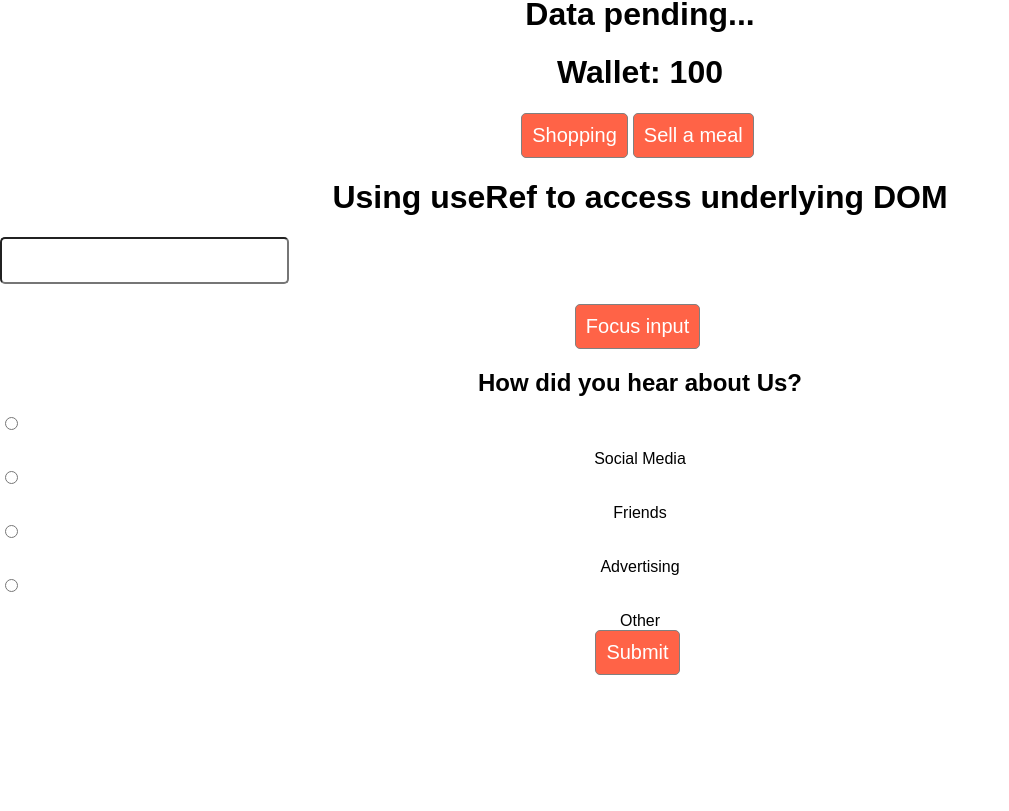
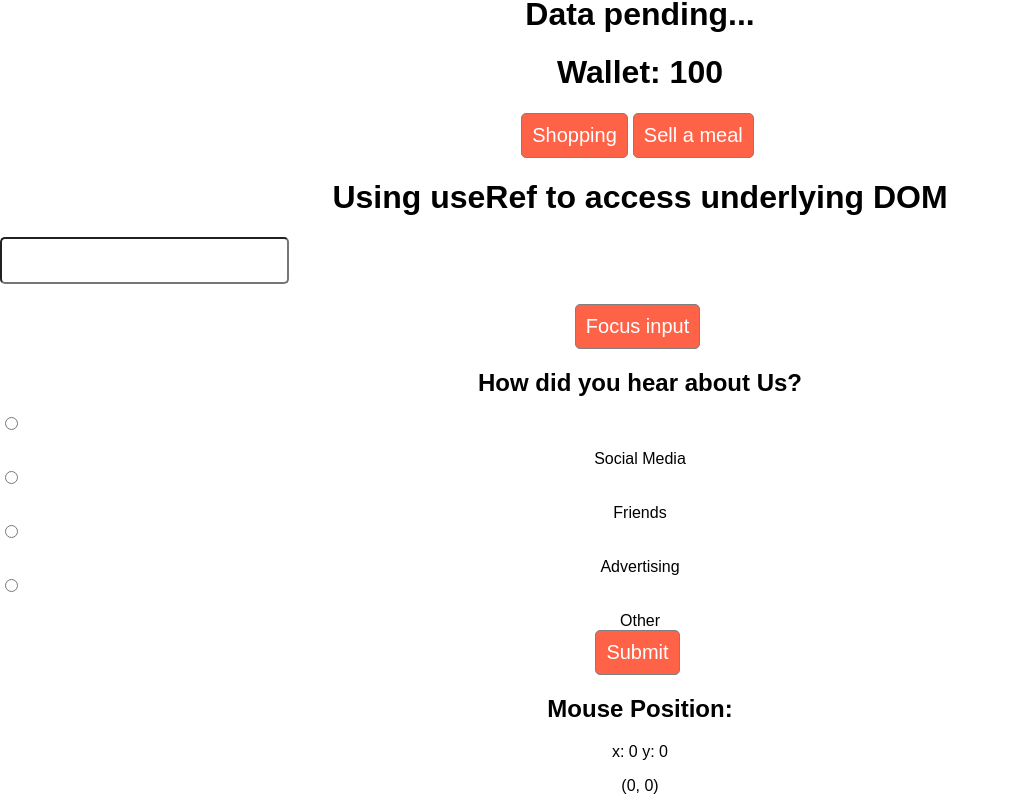
Before and after one commit to royMatar/React-Components, a React (Create React App) app: page / in a window 1280 px wide. Shown: the part 1915-2726 px from the top of the page, without its empty margins (0-1009 px from the left). Before the commit the page ends 2590 px from the top, so only its background shows below. Built offline with nearby package versions, Linux system fonts and the light colour scheme; no server answers.

Commit message:
Cursor position component added enhanced with HOC

```diff
--- a/src/App.js
+++ b/src/App.js
@@ -17,6 +17,7 @@
 import Reducer from "./Components/useReducer/Reducer";
 import AccessDom from "./Components/useRef/AccessDom";
 import Radio from "./Components/RadioGroup/RadioGroup";
+import CursorPosition from "./Components/CursorPosition/CursorPosition";
 
 function App() {
 
@@ -59,6 +60,7 @@
       <Reducer/>
       <AccessDom/>
       <Radio/>
+      <CursorPosition/>
     </div>
   );
 }
--- /dev/null
+++ b/src/Components/CursorPosition/CursorPosition.jsx
@@ -0,0 +1,63 @@
+import React, { useEffect, useState } from "react";
+
+const withMousePosition = (WrappedComponent) => {
+  return (props) => {
+    const [mousePosition, setMousePosition] = useState({
+      x: 0,
+      y: 0,
+    });
+    useEffect(() => {
+      const handleMousePositionChange = (e) => {
+        setMousePosition({
+            x: e.clientX,
+            y: e.clientY,
+        })
+      };
+      window.addEventListener("mousemove", handleMousePositionChange);
+      return () => {
+        window.removeEventListener("mousemove", handleMousePositionChange);
+      };
+    }, []);
+    return <WrappedComponent {...props} mousePosition={mousePosition}/>
+  };
+};
+
+const PanelMouseLogger = ({mousePosition})=>{
+    if(!mousePosition){
+        return null;
+    }
+    return(
+        <div>
+            <h2>Mouse Position:</h2>
+            <div>
+                <span>x: {mousePosition.x}</span>
+                <span> y: {mousePosition.y}</span>
+            </div>
+        </div>
+    )
+}
+
+const PointMouseLogger = ({mousePosition})=>{
+    if(!mousePosition){
+        return null;
+    }
+    return (
+        <p>
+            ({mousePosition.x}, {mousePosition.y})
+        </p>
+    )
+}
+
+const PanelMouseTracker=withMousePosition(PanelMouseLogger)
+const PointMouseTracker=withMousePosition(PointMouseLogger)
+
+function CursorPosition() {
+  return (
+    <div>
+        <PanelMouseTracker/>
+        <PointMouseTracker/>
+    </div>
+  )
+}
+
+export default CursorPosition;
```
